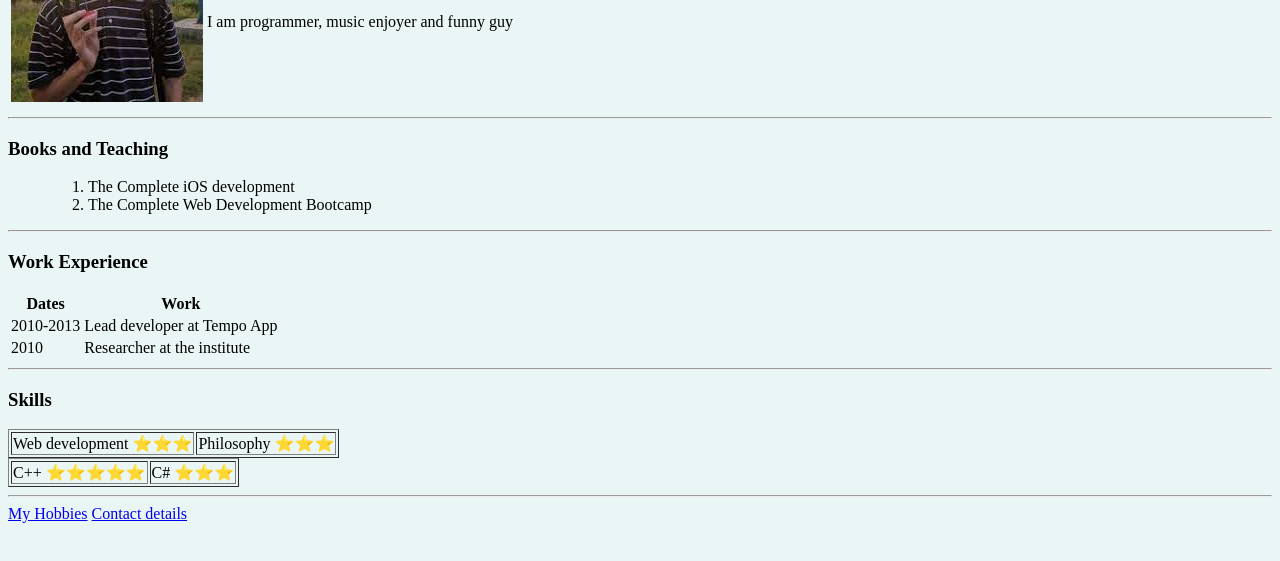
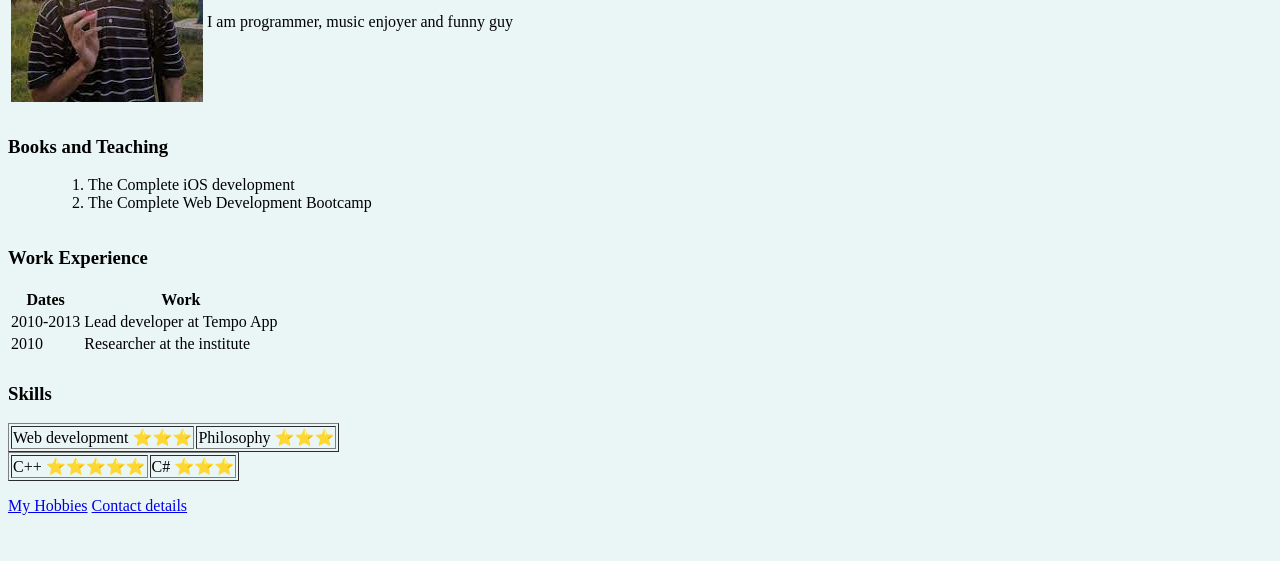
Before and after one commit to k0perman/cv, a plain HTML site: page index.html in a window 1280 px wide. Shown: the part 171-732 px from the top of the page. Drawn offline with Linux system fonts and the light colour scheme.

Commit message:
Add files via upload

```diff
--- a/index.html
+++ b/index.html
@@ -2,9 +2,21 @@
 <html>
     <head>
         <meta charset="UTF-8">
-        <title>Ivan😈</title>
+        <title>Stanislav cv</title>
+
+        <style>
+            body{
+                background-color: #EAF6F6;
+            }
+            hr{
+                border-style: none;
+            background-color: white;
+        }
+        </style>
+
+
     </head>
-    <body style="background-color: #EAF6F6;">
+    <body>
         <table cellspace="20">
             <tr>
                 <td><img src="images/my_photo.jpg"></td>
```
